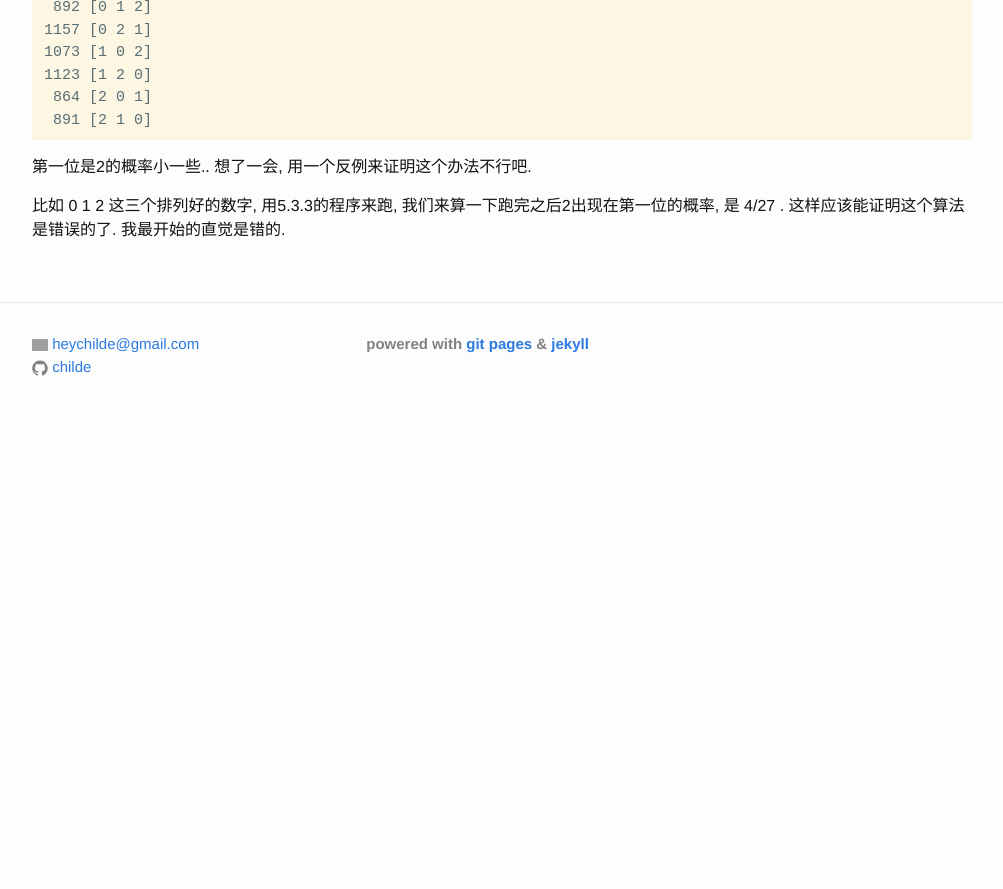
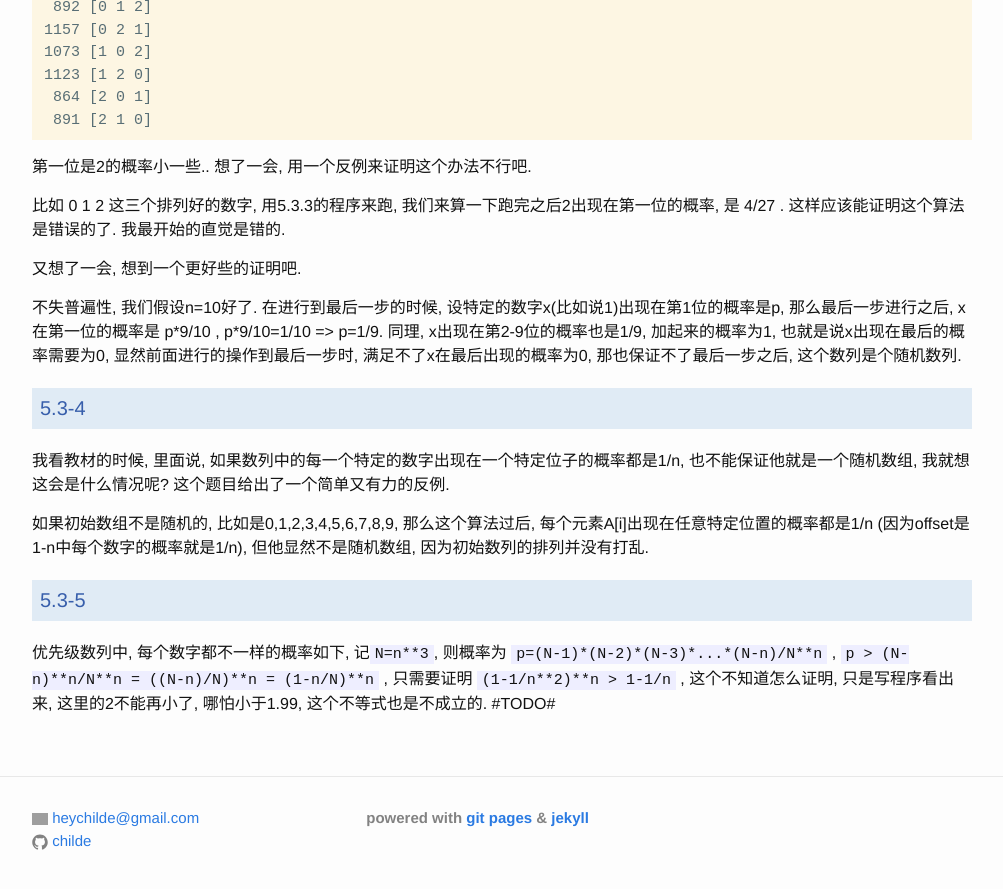
Before and after one commit to childe/ohmycat, a Jekyll site: the page built from _posts/2018-11-20-Introduction-to-Algorithms-5.md, in a window 1280 px wide and 900 px high, scrolled down 4229 px. Shown: the top 889 px of the window, without its empty margins (138-1141 px from the left). Built offline with Jekyll 4.4.1, drawn with Linux system fonts in a browser that asks for light colours; before the commit the page ends 4667 px from its top, so only the background shows below that; grey boxes are pictures that could not be loaded.

```diff
--- a/_posts/2018-11-20-Introduction-to-Algorithms-5.md
+++ b/_posts/2018-11-20-Introduction-to-Algorithms-5.md
@@ -201,3 +201,17 @@ func main() {
 第一位是2的概率小一些.. 想了一会, 用一个反例来证明这个办法不行吧.
 
 比如 0 1 2 这三个排列好的数字, 用5.3.3的程序来跑, 我们来算一下跑完之后2出现在第一位的概率, 是 4/27 . 这样应该能证明这个算法是错误的了. 我最开始的直觉是错的.
+
+又想了一会, 想到一个更好些的证明吧.
+
+不失普遍性, 我们假设n=10好了. 在进行到最后一步的时候, 设特定的数字x(比如说1)出现在第1位的概率是p, 那么最后一步进行之后, x在第一位的概率是 p\*9/10 , p\*9/10=1/10 => p=1/9. 同理, x出现在第2-9位的概率也是1/9, 加起来的概率为1, 也就是说x出现在最后的概率需要为0, 显然前面进行的操作到最后一步时, 满足不了x在最后出现的概率为0, 那也保证不了最后一步之后, 这个数列是个随机数列.
+
+## 5.3-4
+
+我看教材的时候, 里面说, 如果数列中的每一个特定的数字出现在一个特定位子的概率都是1/n, 也不能保证他就是一个随机数组, 我就想这会是什么情况呢? 这个题目给出了一个简单又有力的反例.
+
+如果初始数组不是随机的, 比如是0,1,2,3,4,5,6,7,8,9, 那么这个算法过后, 每个元素A[i]出现在任意特定位置的概率都是1/n (因为offset是1-n中每个数字的概率就是1/n), 但他显然不是随机数组, 因为初始数列的排列并没有打乱.
+
+## 5.3-5
+
+优先级数列中, 每个数字都不一样的概率如下, 记`N=n**3`, 则概率为 `p=(N-1)*(N-2)*(N-3)*...*(N-n)/N**n` , `p > (N-n)**n/N**n = ((N-n)/N)**n = (1-n/N)**n` , 只需要证明 `(1-1/n**2)**n > 1-1/n` , 这个不知道怎么证明, 只是写程序看出来, 这里的2不能再小了, 哪怕小于1.99, 这个不等式也是不成立的. #TODO#
```
